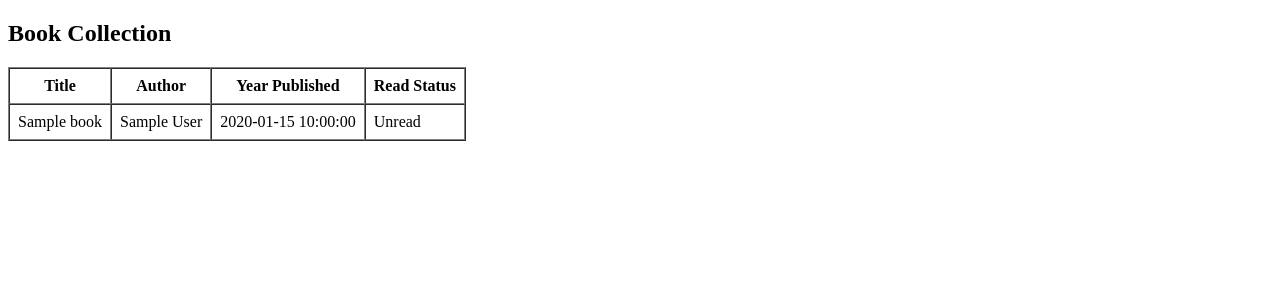
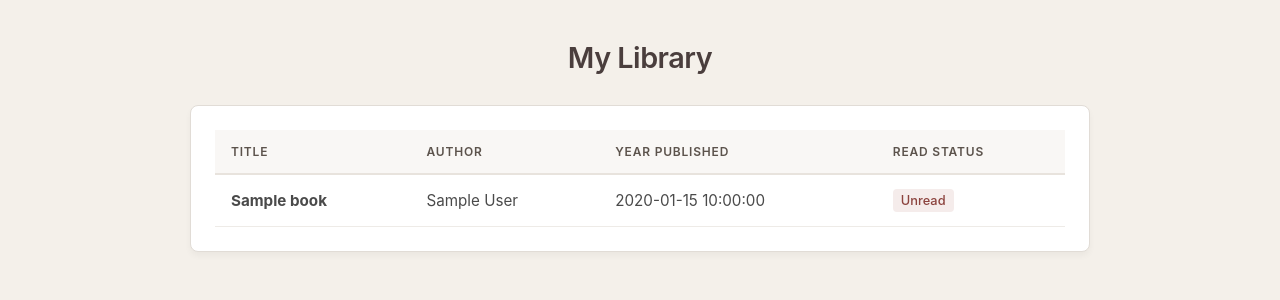
Before and after one commit to burundicafe/library-book-tracker, a Flask app: template libraryproject/library/templates/library/index.html in a window 1280 px wide. Shown: the top 300 px of the page. Run offline with Flask 3, Linux system fonts and the light colour scheme; the template is opened without the code that fills it: most values are stand-ins (such as "Sample title", 1, 10 or a date in 2020).

Commit message:
updated webpage

```diff
--- a/libraryproject/library/templates/library/index.html
+++ b/libraryproject/library/templates/library/index.html
@@ -4,12 +4,124 @@
     <meta charset="UTF-8">
     <meta name="viewport" content="width=device-width, initial-scale=1.0">
     <title>Book List</title>
+    <style>
+        /* Base styles & Warm, muted light brown background */
+        body {
+            font-family: -apple-system, BlinkMacSystemFont, "Segoe UI", Roboto, Helvetica, Arial, sans-serif;
+            background-color: #f4f0ea; /* Muted light brown / warm sand */
+            color: #333333;
+            margin: 0;
+            padding: 20px;
+            display: flex;
+            flex-direction: column;
+            align-items: center;
+        }
+
+        /* Centered Header */
+        h1.main-header {
+            text-align: center;
+            font-size: 1.8rem;
+            color: #4a3e3d;
+            margin-top: 20px;
+            margin-bottom: 30px;
+            font-weight: 600;
+            letter-spacing: -0.5px;
+        }
+
+        /* Main entity container to set the table off from the background */
+        .table-container {
+            background-color: #ffffff;
+            border: 1px solid #e1dcd6;
+            border-radius: 8px;
+            box-shadow: 0 4px 6px rgba(0, 0, 0, 0.04);
+            padding: 24px;
+            width: 100%;
+            max-width: 900px;
+            box-sizing: border-box;
+            overflow-x: auto; /* Enables horizontal swipe/scroll resizing on smaller screens like iPhone */
+            -webkit-overflow-scrolling: touch;
+        }
+
+        /* Clean, modernized table design drawing inspiration from image_c4a65b.png */
+        table {
+            width: 100%;
+            border-collapse: collapse;
+            text-align: left;
+            font-size: 0.95rem;
+        }
+
+        /* Header row styling */
+        th {
+            background-color: #f9f7f5;
+            color: #5c534c;
+            font-weight: 600;
+            text-transform: uppercase;
+            font-size: 0.75rem;
+            letter-spacing: 0.8px;
+            padding: 14px 16px;
+            border-bottom: 2px solid #e8e3dd;
+        }
+
+        /* Data row styling */
+        td {
+            padding: 14px 16px;
+            border-bottom: 1px solid #eeebe7;
+            color: #4a4a4a;
+        }
+
+        /* Row hover effect for scannability */
+        tbody tr:hover {
+            background-color: #fdfcfb;
+        }
+
+        /* Optional status badge styling for Read/Unread statuses */
+        .status-badge {
+            display: inline-block;
+            padding: 4px 8px;
+            border-radius: 4px;
+            font-size: 0.8rem;
+            font-weight: 500;
+        }
+        .status-read {
+            background-color: #e2ece9;
+            color: #2e6557;
+        }
+        .status-unread {
+            background-color: #f5eceb;
+            color: #8c433e;
+        }
+
+        /* iPhone and Mobile Responsive Adjustments */
+        @media (max-width: 480px) {
+            body {
+                padding: 12px;
+            }
+            h1.main-header {
+                font-size: 1.5rem;
+                margin-bottom: 20px;
+            }
+            .table-container {
+                padding: 12px;
+                border-radius: 6px;
+            }
+            th, td {
+                padding: 10px 12px;
+                font-size: 0.85rem;
+            }
+            th {
+                font-size: 0.7rem;
+            }
+        }
+    </style>
 </head>
 <body>
 
-    <h2>Book Collection</h2>
+    <!-- Centered Header -->
+    <h1 class="main-header">My Library</h1>
 
-    <table border="1" cellspacing="0" cellpadding="8">
+    <!-- Isolated Table Entity Container -->
+    <div class="table-container">
+        <table>
             <thead>
                 <tr>
                     <th>Title</th>
@@ -21,20 +133,21 @@
             <tbody>
                 {% for book in books %}
                 <tr>
-                <td>{{ book.title }}</td>
+                    <td><strong>{{ book.title }}</strong></td>
                     <td>{{ book.author }}</td>
                     <td>{{ book.year_published }}</td>
                     <td>
                         {% if book.read %}
-                        Read
+                            <span class="status-badge status-read">Read</span>
                         {% else %}
-                        Unread
+                            <span class="status-badge status-unread">Unread</span>
                         {% endif %}
                     </td>
                 </tr>
                 {% endfor %}
             </tbody>
         </table>
+    </div>
 
 </body>
 </html>
```
Lines whose indentation alone changed are shown as unchanged.
